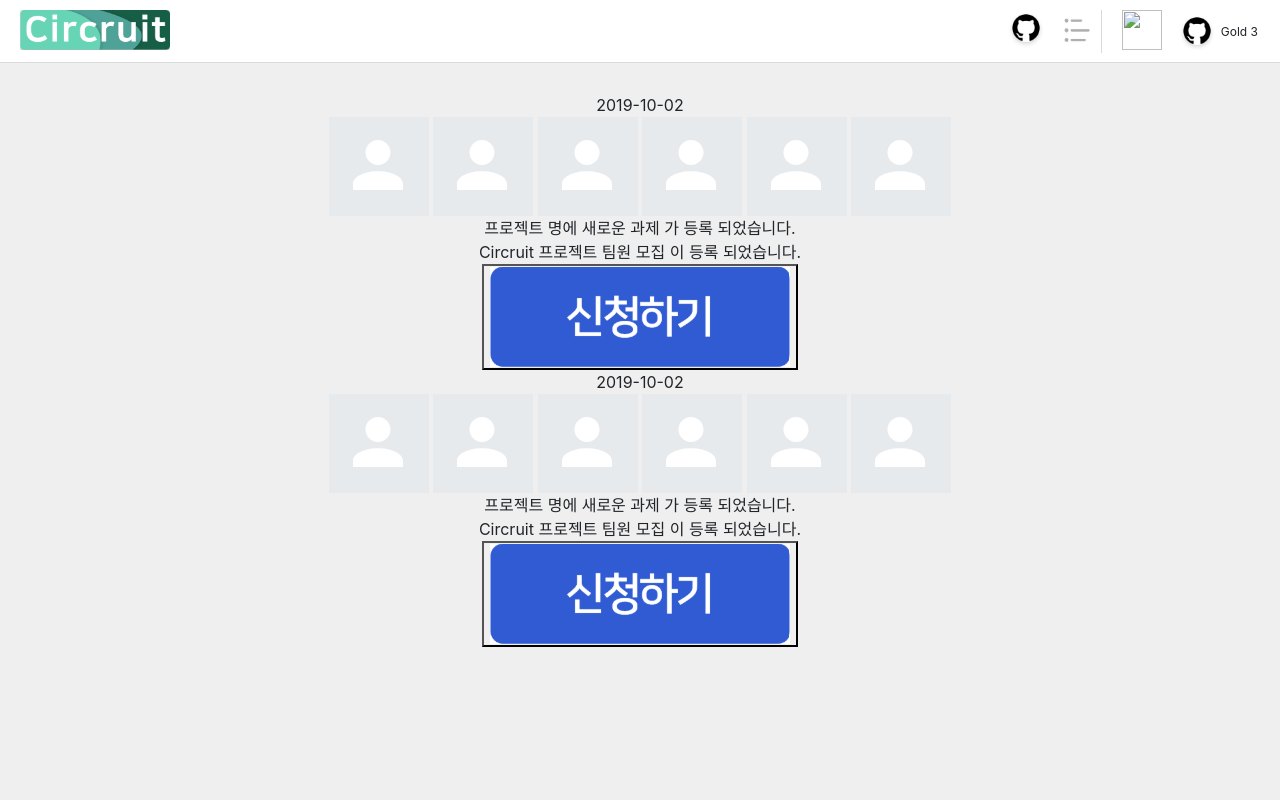
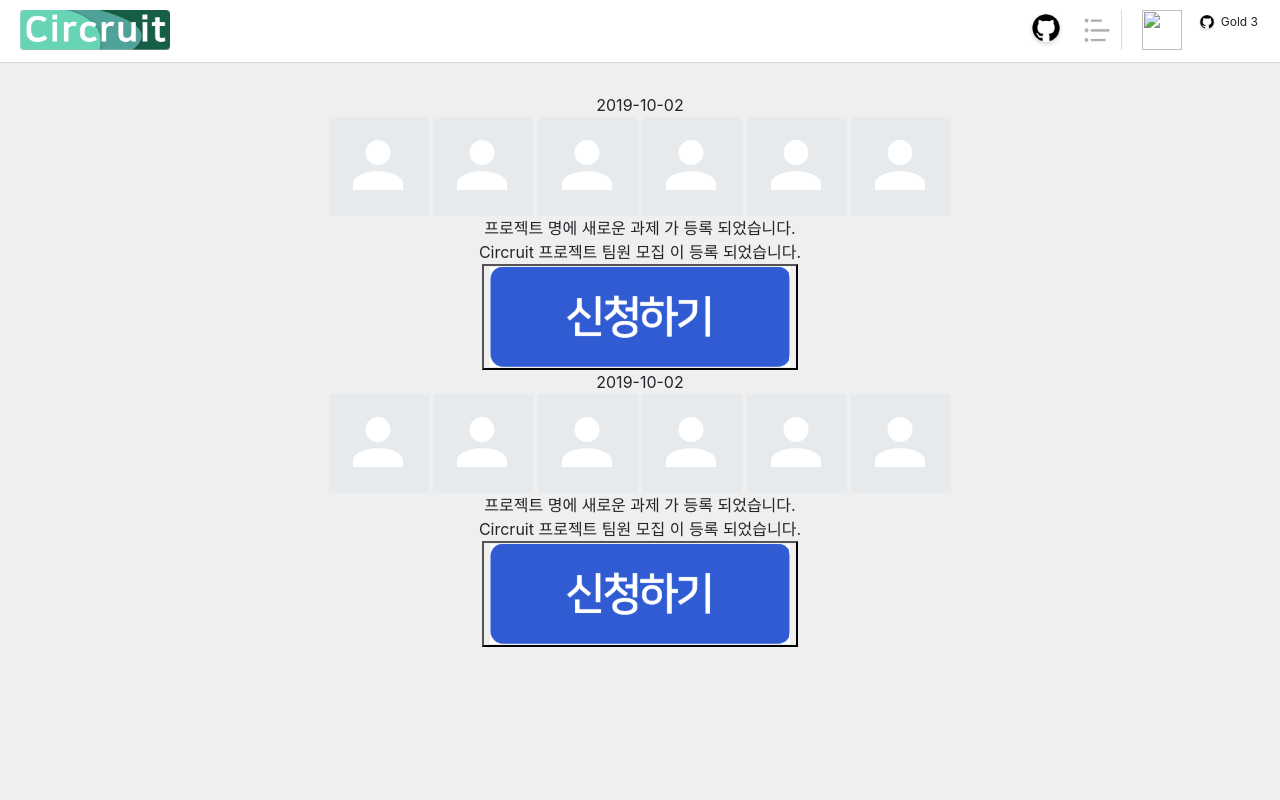
Before and after one commit to 5d-jh/circruit, a Flask app: template app/templates/user/feed.html in a window 1280 px wide. Run offline with Flask 2, Linux system fonts and the light colour scheme; the template is opened without the code that fills it, so the values that code supplies are empty; some libraries are stand-ins or nearby versions.

Commit message:
layout.html 수정

```diff
--- a/app/static/css/style.css
+++ b/app/static/css/style.css
@@ -192,8 +192,8 @@ div {
 #user-tier img {
     display: inline-block;
     vertical-align: middle;
-    width: 40px;
-    height: 40px;
+    width: 20px;
+    height: 20px;
 }
 
 main {
--- a/app/templates/layout.html
+++ b/app/templates/layout.html
@@ -28,7 +28,7 @@
                                 {{user.username}}
                             </p>
                             <div id="user-tier">
-                                <img src="/static/img/github-icon.png">
+                                <img src="/static/img/github-icon.png" style="width: 20px; height: 20px;">
                                 <span>Gold 3</span>
                             </div>
                         </div>
```
